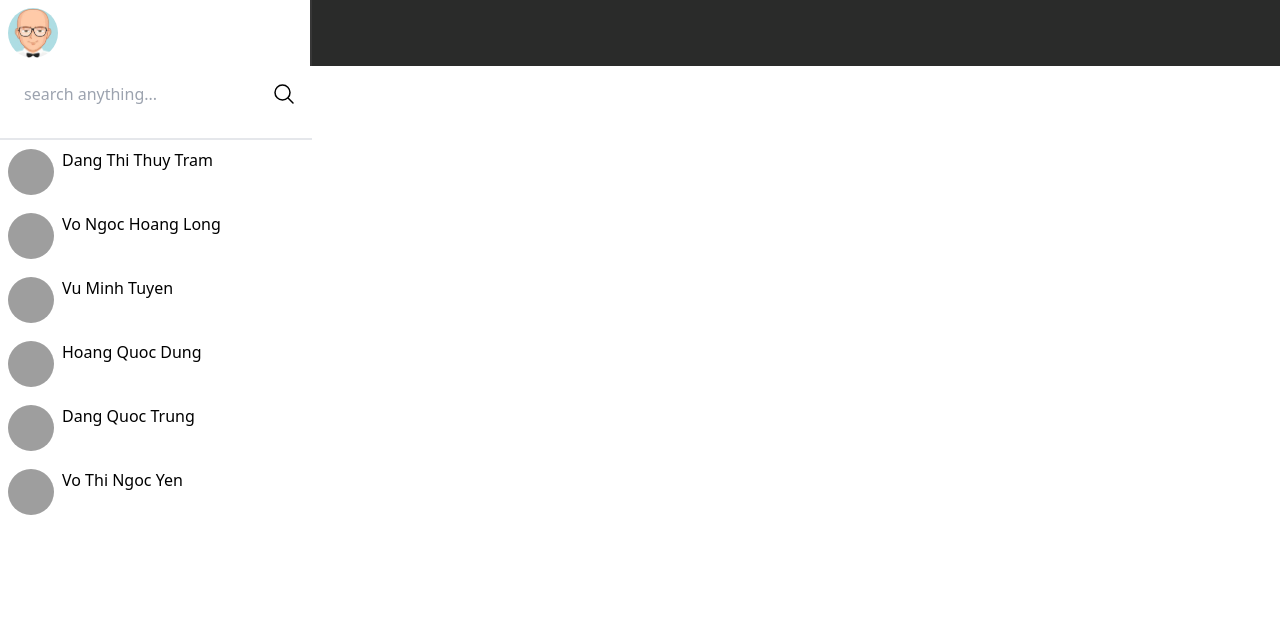
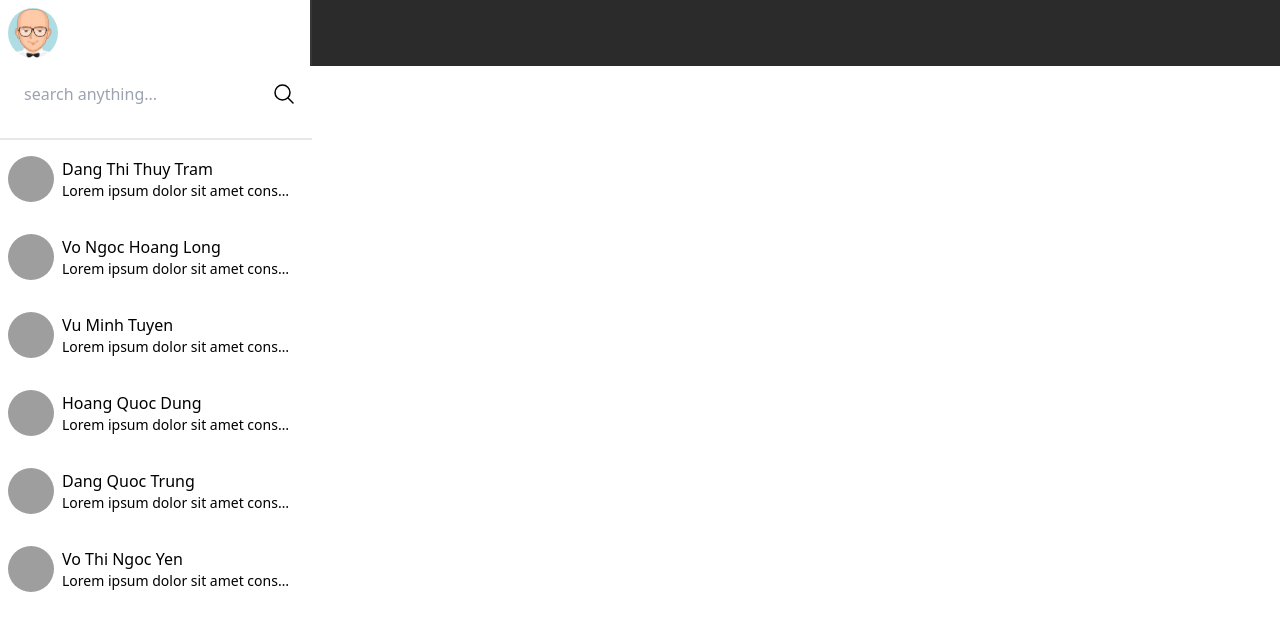
Before and after one commit to hauleguitare/chat-client-basic-vuejs, a Vue app: page / in a window 1280 px wide. Shown: the top 630 px of the page. Built offline with nearby package versions, Linux system fonts and the light colour scheme; grey boxes are pictures that could not be loaded.

Commit message:
chore(): adding style, refactor structure code

```diff
--- a/src/components/ChatViews/UserMessageContainer.vue
+++ b/src/components/ChatViews/UserMessageContainer.vue
@@ -1,10 +1,3 @@
-<script setup lang="ts">
-import Avatar from "../Account/Avatar.vue";
-import type { IUser } from "./SidebarMessage.vue";
-
-export interface IUserMessageProps extends IUser {}
-const props = defineProps<{ users: IUserMessageProps[] }>();
-</script>
 <template>
   <div class="user-message-wrapper">
     <div v-for="user of props.users" :key="user.username" class="user-message">
@@ -29,20 +22,28 @@ const props = defineProps<{ users: IUserMessageProps[] }>();
   .user-message {
     @apply flex flex-row;
     @apply items-center;
-    @apply py-2 px-2;
+    @apply py-4 px-2;
 
     .user-message--information {
       @apply flex-col flex-grow overflow-hidden;
       @apply px-2;
+      @apply dark:text-dark-theme-text-surface;
 
       .user-message__username {
-        @apply text-base;
+        @apply text-base truncate;
       }
 
       .user-message__message-review {
-        @apply text-white/80 truncate;
+        @apply text-sm truncate dark:text-dark-theme-text-surface/50;
       }
     }
   }
 }
 </style>
+<script setup lang="ts">
+import Avatar from "../Account/Avatar.vue";
+import type { IUser } from "./SidebarMessage.vue";
+
+export interface IUserMessageProps extends IUser {}
+const props = defineProps<{ users: IUserMessageProps[] }>();
+</script>
--- a/src/components/SearchBar/SearchBar.vue
+++ b/src/components/SearchBar/SearchBar.vue
@@ -1,8 +1,5 @@
-<script setup lang="ts">
-import SearchIcon from "@/components/icons/SearchIcon.vue";
-</script>
 <template>
-  <div class="search-bar-group light-theme">
+  <div class="search-bar-group">
     <input type="text" placeholder="search anything..." />
     <button type="button" @click="$event.preventDefault()">
       <SearchIcon />
@@ -13,6 +10,7 @@ import SearchIcon from "@/components/icons/SearchIcon.vue";
 .search-bar-group {
   @apply flex rounded-full items-center overflow-hidden;
   @apply px-2 py-1;
+  @apply dark:bg-stone-600 bg-white dark:text-dark-theme-text-surface text-black;
   input {
     @apply outline-none;
     @apply px-2 py-1;
@@ -20,13 +18,8 @@ import SearchIcon from "@/components/icons/SearchIcon.vue";
     @apply flex-grow;
   }
 }
-.dark-theme {
-  @apply bg-stone-700;
-  @apply text-white/80;
-}
+</style>
 
-.light-theme {
-  @apply bg-white;
-  @apply text-black;
-}
-</style>
+<script setup lang="ts">
+import SearchIcon from "@/components/icons/SearchIcon.vue";
+</script>
```
